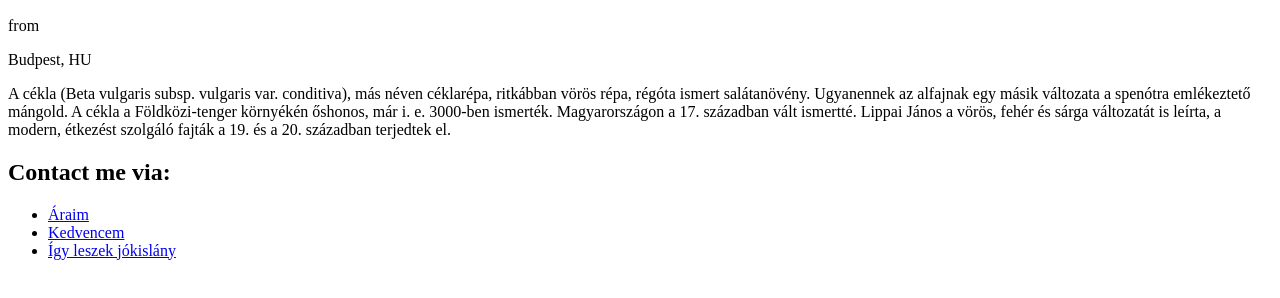
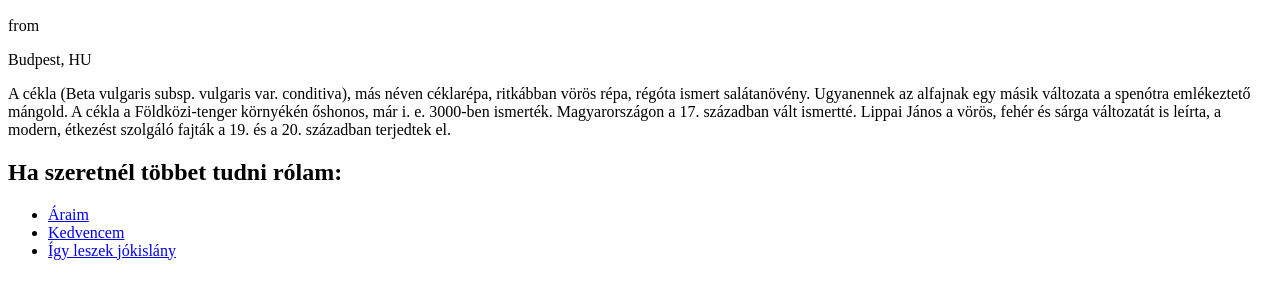
Before and after one commit to DukeTSX/cekla, a plain HTML site: page index.html in a window 1280 px wide. Shown: the part 338-636 px from the top of the page. Drawn offline with Linux system fonts and the light colour scheme.

Commit message:
Update index.html

```diff
--- a/index.html
+++ b/index.html
@@ -32,7 +32,7 @@
                 20. században terjedtek el.
             </p>
             <section class="links">
-                <h2>Contact me via:</h2>
+                <h2>Ha szeretnél többet tudni rólam:</h2>
                 <ul>
 
                     <li> <a target="blank" href="https://farmfutar.hu/termek/cekla-05-kg/">Áraim</a></li>
```
